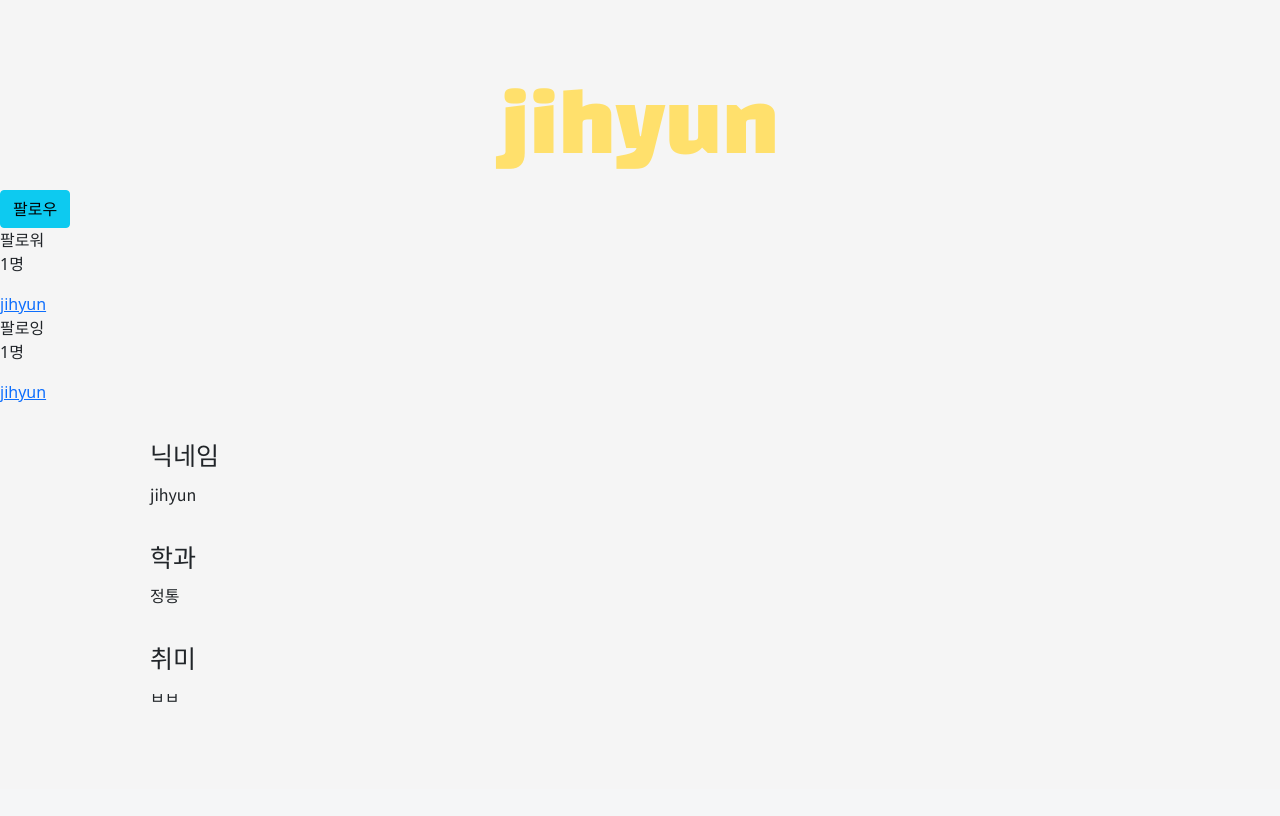
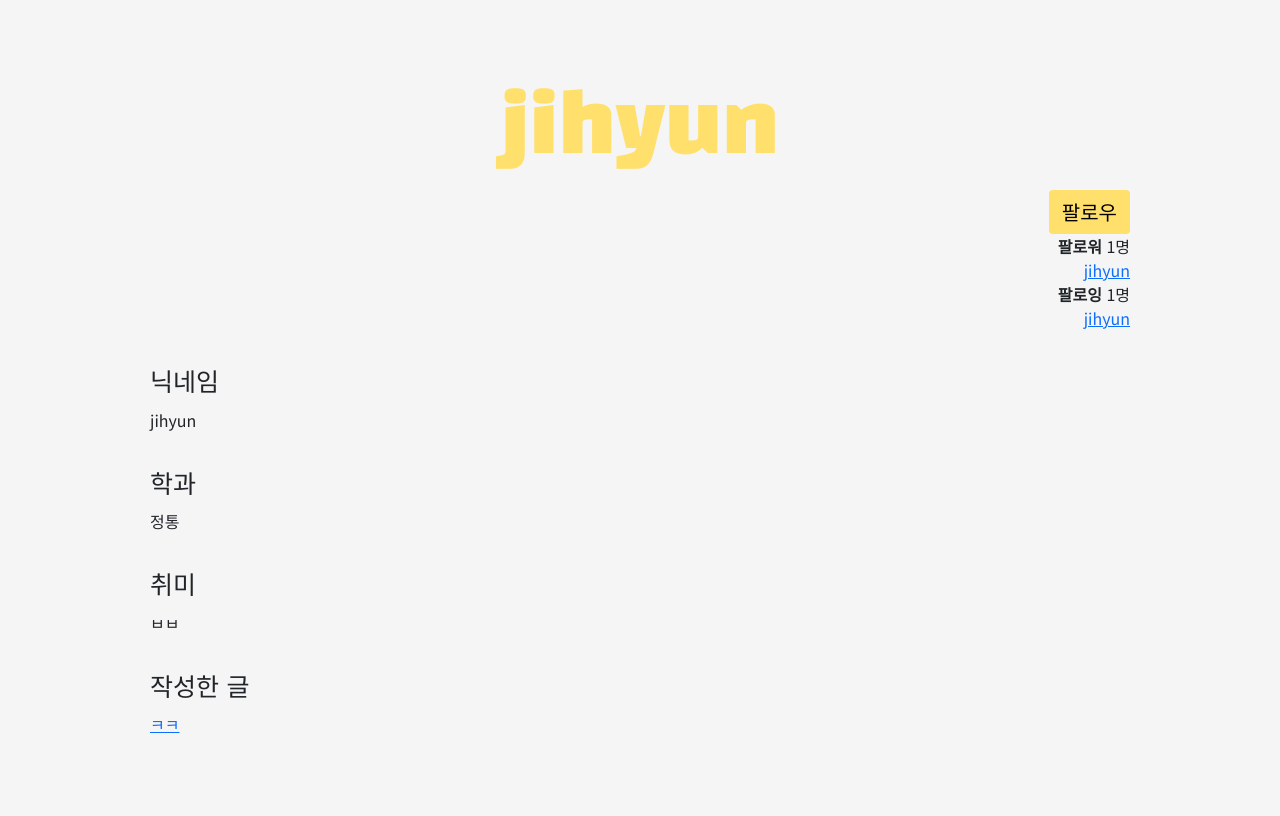
Before and after one commit to jihyunniiii/likelion_11th_task_project, a Django app: page /user/usermypage/1 in a window 1280 px wide. Shown: the part 56-872 px from the top of the page. Before the commit the page ends 758 px from the top, so only its background shows below. Run offline with Django 4.2, Linux system fonts and the light colour scheme; data comes from the database, SQL or seed files in the repository; both versions use the stored data as it was after the commit.

Commit message:
design : mypage.html 디자인

```diff
--- a/likelion_11th/user/templates/user/mypage.html
+++ b/likelion_11th/user/templates/user/mypage.html
@@ -2,24 +2,29 @@
 
 <div class="postdetail">
     <div class="posttitle">{{user.username}}</div>
+    <div class="postcontent">
+        <div class="postcontentinfo">
             {% if request.user != user %}
                 {% if request.user.profile in user.profile.followers.all %}
-            <a href="{% url 'user:follow' user.id %}"><button type="button" class="btn btn-outline-info">언팔로우</button></a>
+                    <a class="btn" href="{% url 'user:follow' user.id %}">언팔로우</a>
                 {% else %}
-            <a href="{% url 'user:follow' user.id %}"><button type="button" class="btn btn-info">팔로우</button></a>
+                    <a class="btn" href="{% url 'user:follow' user.id %}">팔로우</a>
                 {% endif %}
             {% endif %}
+            <br>
 
-
-    <p>팔로워 <br> {{user.profile.followers.count}}명 </p>
+            <b>팔로워 </b>{{user.profile.followers.count}}명 <br>
             {% for follower in user.profile.followers.all %}
-        <a href="{% url 'user:mypage' follower.user.id %}">{{ follower.user.username }}</a>
+                <a href="{% url 'user:mypage' follower.user.id %}">{{ follower.user.username }}</a> <br>
             {% endfor %}
 
-    <p>팔로잉 <br> {{user.profile.followings.count}}명 </p>
+            <b>팔로잉 </b>{{user.profile.followings.count}}명 <br>
             {% for following in user.profile.followings.all %}
-        <a href="{% url 'user:mypage' following.user.id %}">{{ following.user.username }}</a>
+                <a href="{% url 'user:mypage' following.user.id %}">{{ following.user.username }}</a> <br>
     {% endfor %}
+        </div>
+    </div>
+
 
     <div class="postcontent">
         <div class="postcontenttitle">닉네임</div>
@@ -28,12 +33,12 @@
         <div class="postcontentcontent">{{user.profile.department}}</div>
         <div class="postcontenttitle">취미</div>
         <div class="postcontentcontent">{{user.profile.hobby}}</div>
+        <div class="postcontenttitle">작성한 글</div>
+        <div class="postcontentcontent">
+            {% for post in posts %}
+            <a href="{% url 'main:postdetailpage' post.id %}">{{post.title}}</a>
+            {% endfor %}
         </div>
-
-    <div>
-        {% for blog in blogs %}
-        <a href="{% url 'main:showdetail' blog.id %}">{{blog.title}}</a>
-        {% endfor %}
     </div>
 </div>
 
```
Also changed, not shown: likelion_11th/db.sqlite3. Lines whose indentation alone changed are shown as unchanged.
